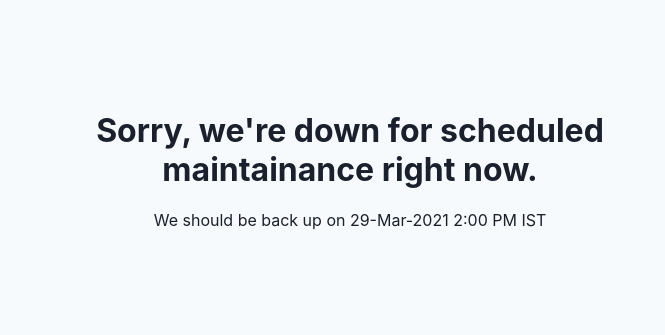
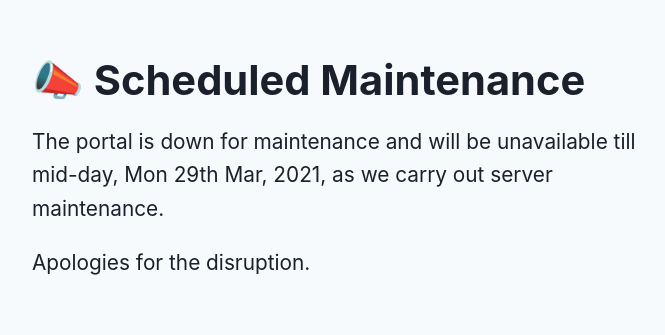
Before and after one commit to harshzalavadiya/503-maintainance, a website: page index.html in a window 1280 px wide. Shown: the part 232-567 px from the top of the page, without its empty margins (290-955 px from the left). Drawn offline with Linux system fonts and the light colour scheme.

Commit message:
Update index.html

```diff
--- a/index.html
+++ b/index.html
@@ -1,4 +1,3 @@
-<!DOCTYPE html>
 <html lang="en">
   <head>
     <meta charset="UTF-8" />
@@ -27,15 +26,20 @@
       .content {
         padding: 2rem;
         max-width: 700px;
-        text-align: center;
+        font-size: 1.3em;
+        line-height: 1.6em;
       }
     </style>
   </head>
-  <body>
+  <body cz-shortcut-listen="true">
     <div class="container">
       <div class="content">
-        <h1>Sorry, we're down for scheduled maintainance right now.</h1>
-        <p>We should be back up on 29-Mar-2021 2:00 PM IST</p>
+        <h1>📣 Scheduled Maintenance</h1>
+        <p>
+          The portal is down for maintenance and will be unavailable till
+          mid-day, Mon 29th Mar, 2021, as we carry out server maintenance.
+        </p>
+        <p>Apologies for the disruption.</p>
       </div>
     </div>
   </body>
```
